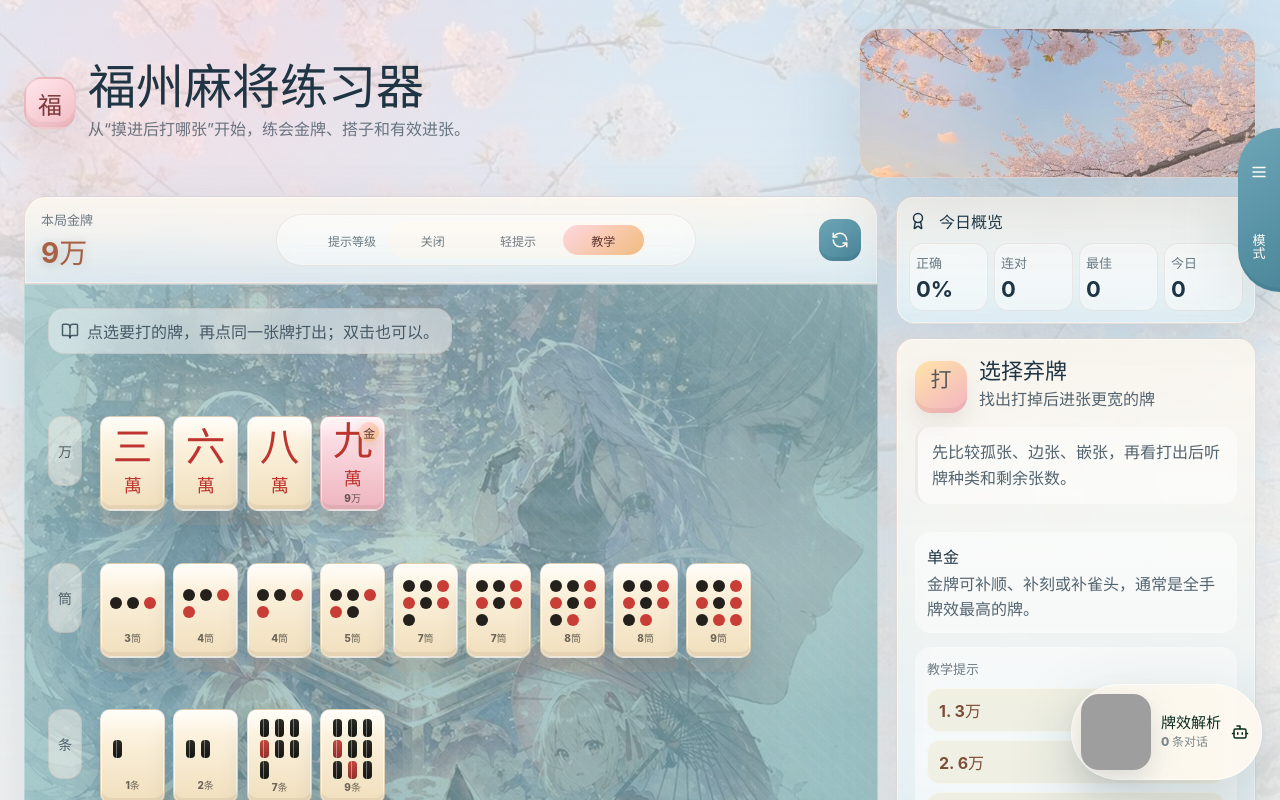
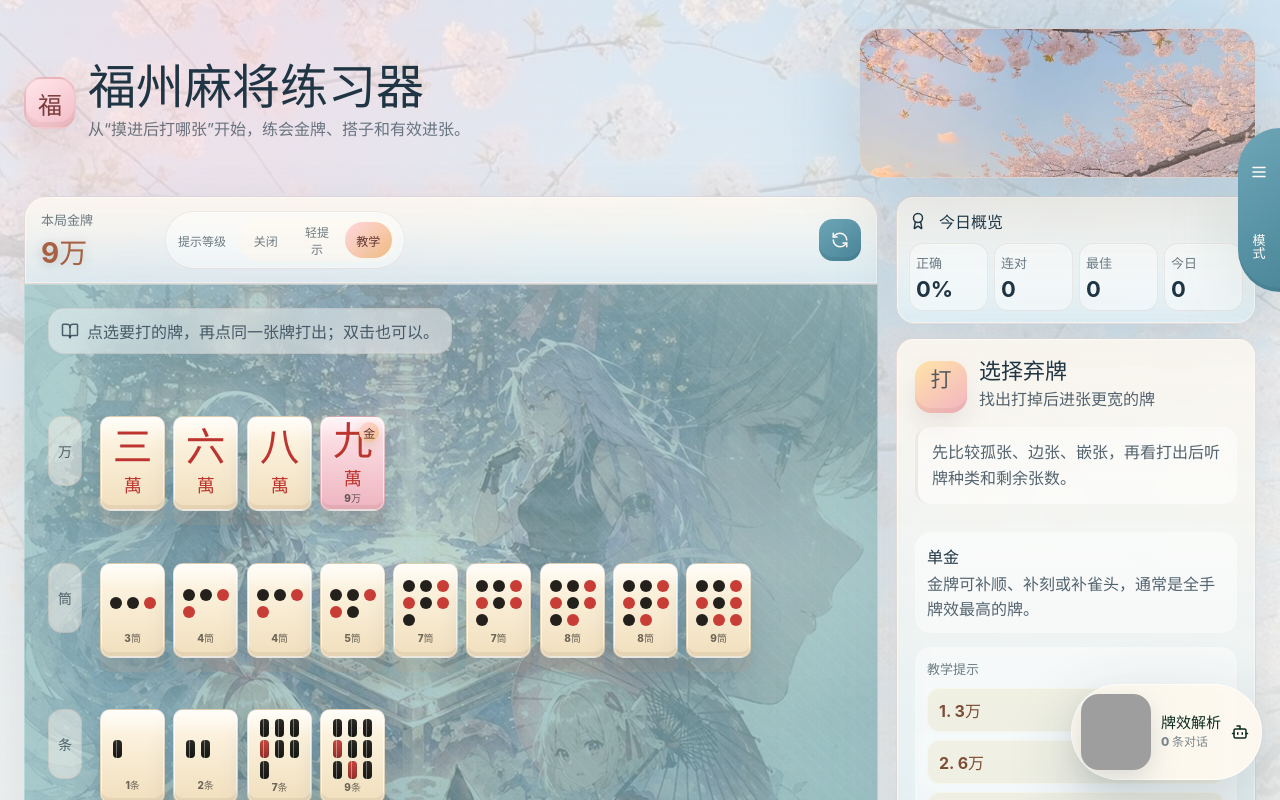
Before and after one commit to 1127806370jingjing/Tile-efficiency-drills, a React (Vite) app: page / in a window 1280 px wide. Shown: the top 800 px of the page. Built offline with nearby package versions, Linux system fonts and the light colour scheme; grey boxes are pictures that could not be loaded.

Commit message:
Move listening mode switch into table tools

```diff
--- a/src/App.tsx
+++ b/src/App.tsx
@@ -546,7 +546,21 @@ export function App() {
                 {tileLabel(mode === "discard" ? exercise.gold : mode === "listening" ? listeningExercise.gold : drawSession.gold)}
               </strong>
             </div>
-            {mode !== "listening" ? <HintControls hintLevel={hintLevel} setHintLevel={setHintLevel} compact /> : null}
+            <div className="table-tools">
+              {mode === "listening" ? (
+                <ListeningModeSwitch
+                  listeningMode={listeningMode}
+                  disabled={Boolean(listeningAnswer)}
+                  onModeChange={(nextMode) => {
+                    setListeningMode(nextMode);
+                    setListeningExercise(createListeningExercise(nextMode));
+                    setSelectedWaitIds([]);
+                    setListeningAnswer(null);
+                  }}
+                />
+              ) : null}
+              <HintControls hintLevel={hintLevel} setHintLevel={setHintLevel} compact />
+            </div>
             <div className="table-actions">
               <button className="icon-button" type="button" onClick={nextExercise} aria-label="换一题">
                 <RefreshCcw size={18} />
@@ -582,15 +596,8 @@ export function App() {
           {mode === "listening" ? (
             <ListeningPanel
               exercise={listeningExercise}
-              listeningMode={listeningMode}
               selectedWaitIds={selectedWaitIds}
               answer={listeningAnswer}
-              onModeChange={(nextMode) => {
-                setListeningMode(nextMode);
-                setListeningExercise(createListeningExercise(nextMode));
-                setSelectedWaitIds([]);
-                setListeningAnswer(null);
-              }}
               onToggleWait={toggleWait}
               onConfirm={confirmListening}
               onNext={nextExercise}
@@ -1246,19 +1253,15 @@ function DrawPlayPanel({
 
 function ListeningPanel({
   exercise,
-  listeningMode,
   selectedWaitIds,
   answer,
-  onModeChange,
   onToggleWait,
   onConfirm,
   onNext,
 }: {
   exercise: ListeningExercise;
-  listeningMode: ListeningDrillMode;
   selectedWaitIds: string[];
   answer: ListeningAnswer | null;
-  onModeChange: (mode: ListeningDrillMode) => void;
   onToggleWait: (tileId: string) => void;
   onConfirm: () => void;
   onNext: () => void;
@@ -1270,20 +1273,6 @@ function ListeningPanel({
       <div className="panel-title">
         <Search size={18} />
         选择所有听牌
-      </div>
-      <div className="listening-mode-switch" aria-label="听牌训练类型">
-        {listeningModeOptions.map((option) => (
-          <button
-            className={listeningMode === option.id ? "active" : ""}
-            key={option.id}
-            type="button"
-            onClick={() => onModeChange(option.id)}
-            disabled={Boolean(answer)}
-            title={option.description}
-          >
-            {option.label}
-          </button>
-        ))}
       </div>
       <div className="listening-focus">
         <span>{exercise.focus}</span>
@@ -1325,6 +1314,33 @@ function ListeningPanel({
           </button>
         ) : null}
       </div>
+    </div>
+  );
+}
+
+function ListeningModeSwitch({
+  listeningMode,
+  disabled,
+  onModeChange,
+}: {
+  listeningMode: ListeningDrillMode;
+  disabled?: boolean;
+  onModeChange: (mode: ListeningDrillMode) => void;
+}) {
+  return (
+    <div className="listening-mode-switch" aria-label="听牌训练类型">
+      {listeningModeOptions.map((option) => (
+        <button
+          className={listeningMode === option.id ? "active" : ""}
+          key={option.id}
+          type="button"
+          onClick={() => onModeChange(option.id)}
+          disabled={disabled}
+          title={option.description}
+        >
+          {option.label}
+        </button>
+      ))}
     </div>
   );
 }
--- a/src/styles.css
+++ b/src/styles.css
@@ -1604,10 +1604,16 @@ h1 {
   display: grid;
   grid-template-columns: repeat(3, 1fr);
   gap: 5px;
+  width: 100%;
   margin-top: 12px;
   padding: 5px;
   border-radius: 16px;
   background: rgba(231, 236, 230, 0.72);
+}
+
+.table-tools .listening-mode-switch {
+  margin-top: 0;
+  border-radius: 999px;
 }
 
 .listening-mode-switch button {
@@ -1622,6 +1628,12 @@ h1 {
     transform 160ms ease,
     background 160ms ease,
     color 160ms ease;
+}
+
+.table-tools .listening-mode-switch button {
+  min-height: 30px;
+  border-radius: 999px;
+  font-size: 12px;
 }
 
 .listening-mode-switch button:not(:disabled):hover {
@@ -3366,6 +3378,15 @@ h1 {
   justify-content: flex-end;
 }
 
+.table-tools {
+  display: grid;
+  grid-template-columns: minmax(180px, 240px) minmax(260px, 420px);
+  align-items: center;
+  justify-content: center;
+  gap: 10px;
+  min-width: 0;
+}
+
 .hint-row.compact {
   justify-self: center;
   display: inline-flex;
```
